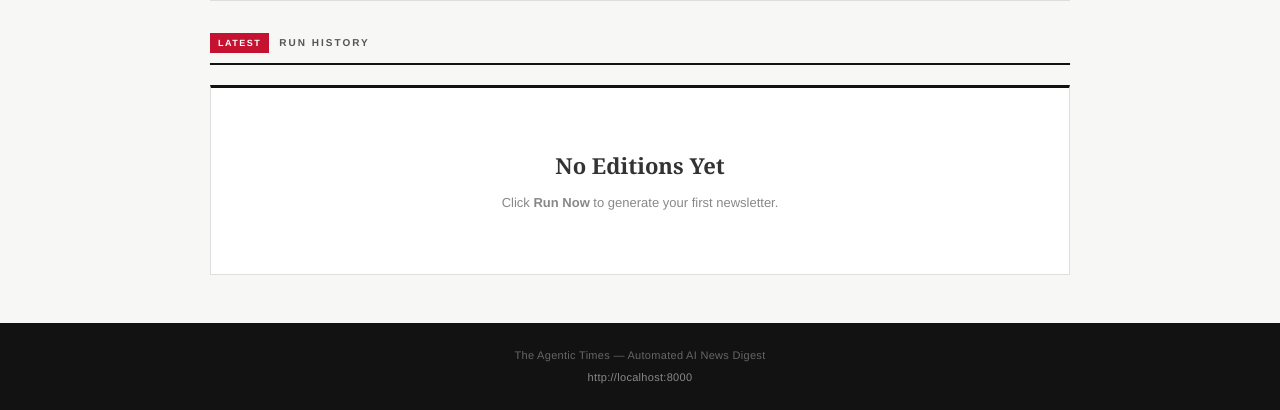
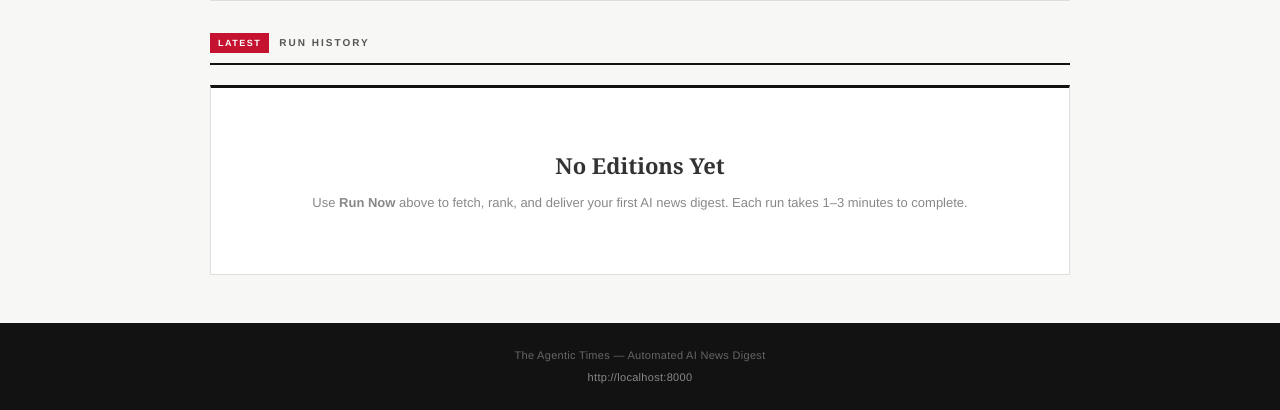
Before and after one commit to davidjriva/Agentic_AI_News_Summary_Service, a FastAPI app: page / in a window 1280 px wide. Shown: the part 492-902 px from the top of the page. Run offline with FastAPI, Linux system fonts and the light colour scheme; data that the repository does not hold is empty.

Commit message:
improve dashboard: relative timestamps, latest edition link, generating state, empty state copy
https://claude.ai/code/session_01NjL2T53tbakEqPAWQZRwaP

```diff
--- a/templates/dashboard.html.jinja2
+++ b/templates/dashboard.html.jinja2
@@ -496,6 +496,20 @@
         </div>
         {% endif %}
       </div>
+      {% set ns = namespace(latest_run=none) %}
+      {% for run in runs %}
+        {% if run.status == 'success' and ns.latest_run is none %}
+          {% set ns.latest_run = run %}
+        {% endif %}
+      {% endfor %}
+      {% if ns.latest_run %}
+      <div style="margin-top: 16px; padding-top: 16px; border-top: 1px solid var(--border);">
+        <a href="/runs/{{ ns.latest_run.id }}" class="view-link" style="font-size:12px;">
+          View Latest Edition &rarr;
+        </a>
+        <span style="font-family:'Helvetica Neue',sans-serif;font-size:11px;color:var(--gray-mid);margin-left:8px;">{{ ns.latest_run.started_at }}</span>
+      </div>
+      {% endif %}
     </div>
 
     <!-- Run History -->
@@ -521,7 +535,7 @@
         <tbody>
           {% for run in runs %}
           <tr>
-            <td><span class="ts">{{ run.started_at }}</span></td>
+            <td><span class="ts" title="{{ run.started_at }}">{{ run.started_at }}</span></td>
 
             <td>
               {% if run.status == 'success' %}
@@ -570,6 +584,8 @@
             <td>
               {% if run.status == 'success' %}
                 <a class="view-link" href="/runs/{{ run.id }}">View Edition &rarr;</a>
+              {% elif run.status == 'running' %}
+                <span style="font-family:'Helvetica Neue',sans-serif;font-size:11px;color:var(--gray-mid);font-style:italic;">Generating&hellip;</span>
               {% else %}
                 &mdash;
               {% endif %}
@@ -581,7 +597,7 @@
       {% else %}
       <div class="empty-state">
         <div class="empty-state-headline">No Editions Yet</div>
-        <div class="empty-state-body">Click <strong>Run Now</strong> to generate your first newsletter.</div>
+        <div class="empty-state-body">Use <strong>Run Now</strong> above to fetch, rank, and deliver your first AI news digest. Each run takes 1&ndash;3 minutes to complete.</div>
       </div>
       {% endif %}
     </div>
@@ -597,6 +613,20 @@
   </footer>
 
   <script>
+    function relativeTime(iso) {
+      if (!iso) return '—';
+      const diff = Date.now() - new Date(iso).getTime();
+      const s = Math.floor(diff / 1000);
+      const m = Math.floor(s / 60);
+      const h = Math.floor(m / 60);
+      const d = Math.floor(h / 24);
+      if (s < 60)  return 'just now';
+      if (m < 60)  return `${m}m ago`;
+      if (h < 24)  return `${h}h ago`;
+      if (d === 1) return 'yesterday';
+      return `${d}d ago`;
+    }
+
     let pollingInterval = null;
     let activeRunId = null;
 
@@ -677,7 +707,7 @@
         const row = document.createElement('tr');
 
         const startedTd = document.createElement('td');
-        startedTd.innerHTML = `<span class="ts">${run.started_at}</span>`;
+        startedTd.innerHTML = `<span class="ts" title="${run.started_at}">${relativeTime(run.started_at)}</span>`;
         row.appendChild(startedTd);
 
         const statusTd = document.createElement('td');
@@ -720,9 +750,13 @@
         row.appendChild(durTd);
 
         const linkTd = document.createElement('td');
-        linkTd.innerHTML = run.status === 'success'
-          ? `<a class="view-link" href="/runs/${run.id}">View Edition &rarr;</a>`
-          : '&mdash;';
+        if (run.status === 'success') {
+          linkTd.innerHTML = `<a class="view-link" href="/runs/${run.id}">View Edition &rarr;</a>`;
+        } else if (run.status === 'running') {
+          linkTd.innerHTML = `<span style="font-family:'Helvetica Neue',sans-serif;font-size:11px;color:var(--gray-mid);font-style:italic;">Generating…</span>`;
+        } else {
+          linkTd.innerHTML = '&mdash;';
+        }
         row.appendChild(linkTd);
 
         tbody.appendChild(row);
@@ -748,6 +782,10 @@
     }
 
     document.addEventListener('DOMContentLoaded', () => {
+      document.querySelectorAll('.ts[title]').forEach(el => {
+        const rel = relativeTime(el.getAttribute('title'));
+        if (rel !== '—') el.textContent = rel;
+      });
       const badge = document.querySelector('.running-badge');
       if (badge && getComputedStyle(badge).display !== 'none') startPolling();
     });
```
